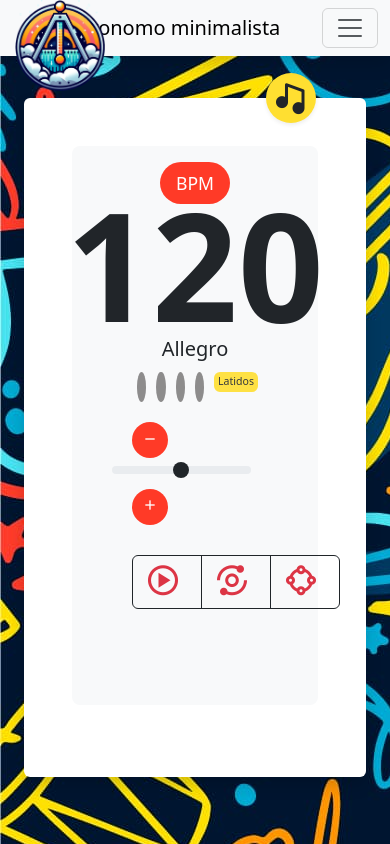
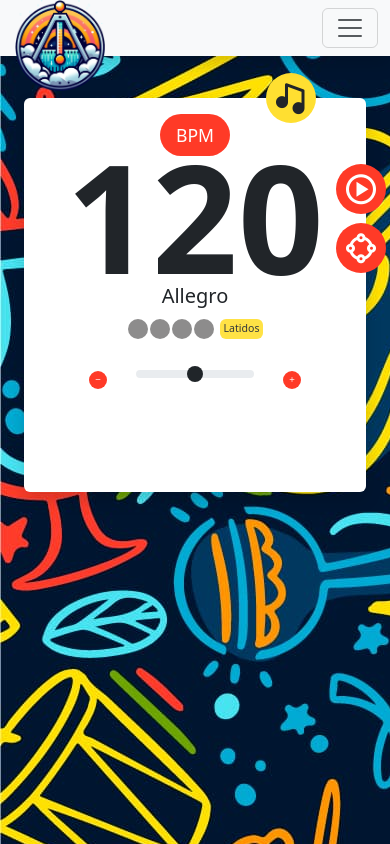
Before and after one commit to hectorgarciatw/metronomo, a plain HTML site: page index.html in a window 390 px wide. Drawn offline with nearby package versions, Linux system fonts and the light colour scheme.

Commit message:
Reacomodando botonera

```diff
--- a/assets/js/script.js
+++ b/assets/js/script.js
@@ -44,7 +44,7 @@ function startMetronome() {
     interval = setInterval(tick, intervalMs);
     musicalNote.classList.add('bx-tada');
     startStopButton.innerHTML = `
-        <span class="bx bx-stop-circle me-2 bx-md bx-burst"></span>
+    <i class="bx bx-stop-circle bx-md"></i>
     `;
     isPlaying = true;
 }
--- a/index.html
+++ b/index.html
@@ -3,7 +3,7 @@
     <head>
         <meta charset="UTF-8" />
         <meta name="viewport" content="width=device-width, initial-scale=1.0" />
-        <title>Document</title>
+        <title>Metronomo</title>
 
         <!-- Bootstrap -->
         <link href="https://cdn.jsdelivr.net/npm/bootstrap@5.3.3/dist/css/bootstrap.min.css" rel="stylesheet" integrity="sha384-QWTKZyjpPEjISv5WaRU9OFeRpok6YctnYmDr5pNlyT2bRjXh0JMhjY6hW+ALEwIH" crossorigin="anonymous" />
@@ -20,12 +20,6 @@
                 <a class="navbar-brand" href="#">
                     <img src="/assets/images/logo.png" alt="Bootstrap" />
                 </a>
-
-                <!-- Nombre del sitio -->
-                <div class="mx-auto text-center">
-                    <a class="navbar-brand" href="#">Metronomo minimalista</a>
-                </div>
-
                 <button class="navbar-toggler" type="button" data-bs-toggle="collapse" data-bs-target="#navbarResponsive" aria-controls="navbarResponsive" aria-expanded="false" aria-label="Toggle navigation">
                     <span class="navbar-toggler-icon"></span>
                 </button>
@@ -64,8 +58,9 @@
                             <div class="row">
                                 <div class="col-lg-6 mx-auto">
                                     <blockquote class="blockquote blockquote-custom bg-white p-5 shadow rounded">
-                                        <div class="blockquote-custom-icon bg-info shadow-sm"><i class="bx bxs-music bx-md"></i></div>
-                                        <div class="p-5 mb-4 bg-body-tertiary rounded-3">
+                                        <div class="blockquote-custom-icon bg-info shadow-md"><i class="bx bxs-music bx-md"></i></div>
+                                        <div id="startStopButton" class="blockquote-button blockquote-playStop bg-info shadow-md"><i class="bx bx-play-circle bx-md"></i></div>
+                                        <div id="tapTempoButton" class="blockquote-button blockquote-tapTempo bg-info shadow-md"><i class="bx bx-shape-circle bx-md"></i></div>
                                         <div class="controls container-fluid py-5">
                                             <div class="bpm-container">
                                                 <div class="bpm-pill">BPM</div>
@@ -97,23 +92,9 @@
                                                     </button>
                                                 </div>
                                             </div>
+
                                             <audio id="tickSound" src="/assets/audios/classic.wav"></audio>
-
-                                                <div style="margin-top: 30px" class="d-grid gap-2 col-12 mx-auto">
-                                                    <div class="btn-group" role="group" aria-label="Basic outlined example">
-                                                        <button id="startStopButton" type="button" class="btn btn-outline-danger" style="border-width: 1.5px; border-color: #202529">
-                                                            <span class="bx bx-play-circle me-2 bx-md bx-burst-hover"></span>
-                                                        </button>
-                                                        <button id="tapTempoButton" type="button" class="btn btn-outline-danger" style="border-width: 1.5px; border-color: #202529"><span class="bx bx-analyse me-2 bx-md bx-burst-hover"></span></button>
-                                                        <button type="button" class="btn btn-outline-danger" style="border-width: 1.5px; border-color: #202529"><span class="bx bx-shape-circle me-2 bx-md bx-burst-hover"></span></button>
                                         </div>
-                                                </div>
-                                            </div>
-                                        </div>
-                                        <!--<p class="mb-0 mt-2 font-italic">
-                                            "Lorem ipsum dolor sit amet, consectetur adipiscing elit, sed do eiusmod tempor incididunt ut labore et dolore magna aliqua. Ut enim ad minim veniam, quis nostrud exercitation ullamco laboris nisi ut
-                                            aliquip ex ea commodo <a href="#" class="text-info">@consequat</a>."
-                                        </p> <-->
                                     </blockquote>
                                 </div>
                             </div>
@@ -123,15 +104,6 @@
             </div>
         </header>
 
-        <!--
-        <section class="py-5">
-            <div class="container">
-                <h2 class="fw-light">Page Content</h2>
-                <p>
-                    Lorem ipsum dolor sit amet, consectetur adipisicing elit. Repellendus ab nulla dolorum autem nisi officiis blanditiis voluptatem hic, assumenda aspernatur facere ipsam nemo ratione cumque magnam enim fugiat reprehenderit expedita.
-                </p>
-            </div>
-        </section>-->
         <script src="https://cdn.jsdelivr.net/npm/bootstrap@5.3.3/dist/js/bootstrap.bundle.min.js" integrity="sha384-YvpcrYf0tY3lHB60NNkmXc5s9fDVZLESaAA55NDzOxhy9GkcIdslK1eN7N6jIeHz" crossorigin="anonymous"></script>
         <script src="/assets/js/script.js"></script>
         <script>
--- a/style.css
+++ b/style.css
@@ -20,6 +20,30 @@ body {
     position: absolute;
     top: -25px;
     right: 50px;
+}
+
+.blockquote-button {
+    background-color: #ff3a27 !important;
+    color: #ffffff;
+    width: 50px;
+    height: 50px;
+    border-radius: 50%;
+    display: flex;
+    align-items: center;
+    justify-content: center;
+    position: absolute;
+}
+
+.blockquote-playStop {
+    top: 23%;
+    right: -20px;
+    transform: translateY(-50%);
+}
+
+.blockquote-tapTempo {
+    top: 38%;
+    right: -20px;
+    transform: translateY(-50%);
 }
 
 .navbar-brand img {
@@ -60,6 +84,30 @@ body {
     margin: 0 5px;
 }
 
+@media (max-width: 768px) {
+    .beats1 {
+        margin: 2px 0 1px;
+    }
+
+    .beat-circle {
+        width: 20px;
+        height: 20px;
+        margin: 0 1px;
+    }
+}
+
+@media (max-width: 344px) {
+    .beats1 {
+        margin: 1px 0 1px;
+    }
+
+    .beat-circle {
+        width: 10px;
+        height: 10px;
+        margin: 10px 1px;
+    }
+}
+
 .beat-circle:hover {
     background: #ff3a27;
 }
@@ -86,9 +134,26 @@ input[type='range']::-webkit-slider-thumb {
 }
 
 @media (max-width: 767px) {
-    #bpmSlider {
-        width: 139px !important;
-        margin: 0 -20px;
+    .range-container {
+        display: flex;
+        flex-direction: column;
+        align-items: center;
+        position: relative;
+        width: 70%;
+        margin: 0 auto;
+    }
+
+    .btn-circle {
+        width: 18px; /* Ancho más pequeño para los botones */
+        height: 18px; /* Altura más pequeña para los botones */
+        font-size: 8px; /* Tamaño de fuente más pequeño para los iconos */
+        padding: 0; /* Eliminar el relleno para reducir el espacio */
+    }
+}
+
+@media (max-width: 767px) {
+    .col-auto {
+        margin: 5px; /* Ajustar el margen para evitar el amontonamiento de elementos */
     }
 }
 
@@ -118,7 +183,7 @@ input[type='range']::-webkit-slider-thumb {
 }
 
 #classification {
-    margin: -20px 0 -2px;
+    margin: -25px 0 -2px;
     font-size: 20px;
 }
 
@@ -142,3 +207,11 @@ input[type='range']::-webkit-slider-thumb {
     display: inline-block !important; /* Mantiene el tamaño del botón */
 }
 /* FIN DEL CONTENIDO INTERNO DEL JUMBOTRON */
+
+/*
+*
+* ==========================================
+* CUSTOM UTIL CLASSES
+* ==========================================
+*
+*/
```
Lines whose indentation alone changed are shown as unchanged.
